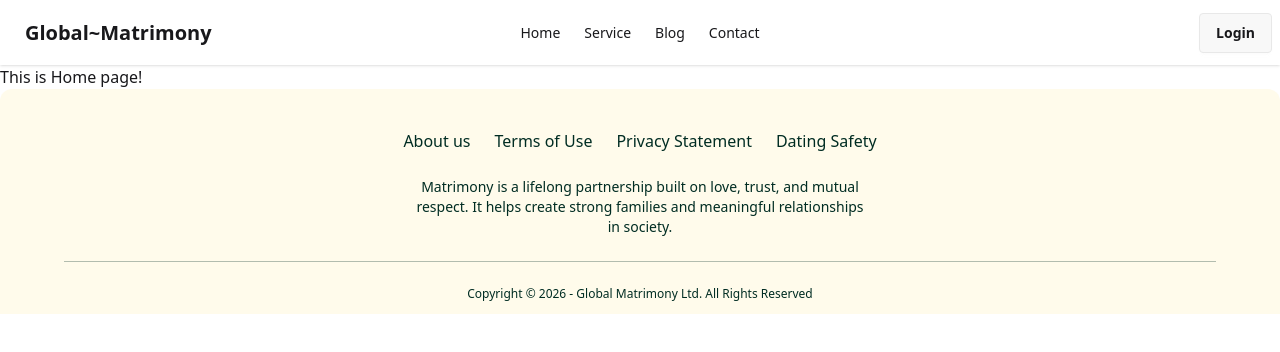
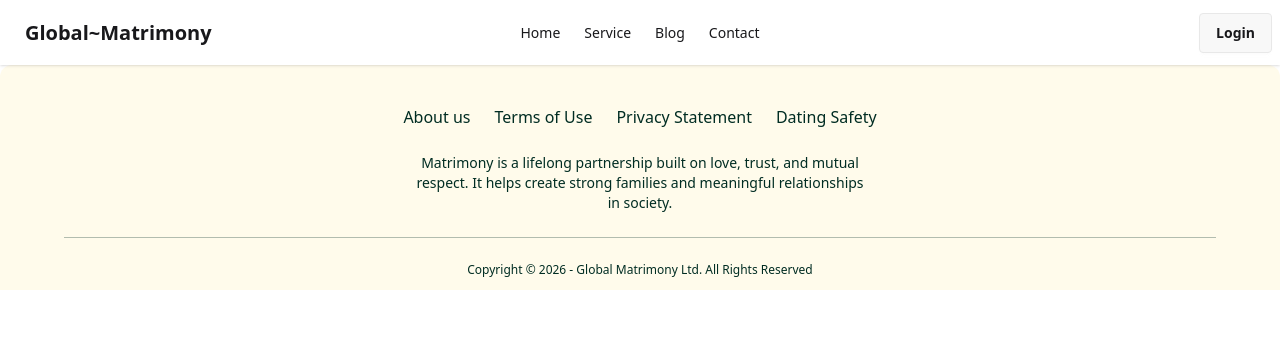
Before and after one commit to MH-liton-360/matrimony, a React (Vite) app: page /home in a window 1280 px wide. Shown: the top 352 px of the page. Built offline with nearby package versions, Linux system fonts and the light colour scheme.

Commit message:
Start wokring home page

```diff
--- a/src/layouts/Main.jsx
+++ b/src/layouts/Main.jsx
@@ -1,5 +1,4 @@
 import { Outlet, useLocation } from "react-router-dom";
-import Navbar from "../shared/Navbar";
 import Footer from "../shared/Footer";
 
 const Main = () => {
@@ -9,8 +8,6 @@ const Main = () => {
 
     return (
         <div>
-            {/* Navbar  */}
-            <Navbar></Navbar>
 
             {/* Outlet  */}
             <Outlet></Outlet>
--- a/src/pages/Home.jsx
+++ b/src/pages/Home.jsx
@@ -1,7 +1,11 @@
+import Navbar from "../shared/Navbar";
+
+
 const Home = () => {
     return (
         <div>
-            <h3>This is Home page!</h3>
+            {/* Navbar  */}
+            <Navbar></Navbar>
         </div>
     );
 };
```
